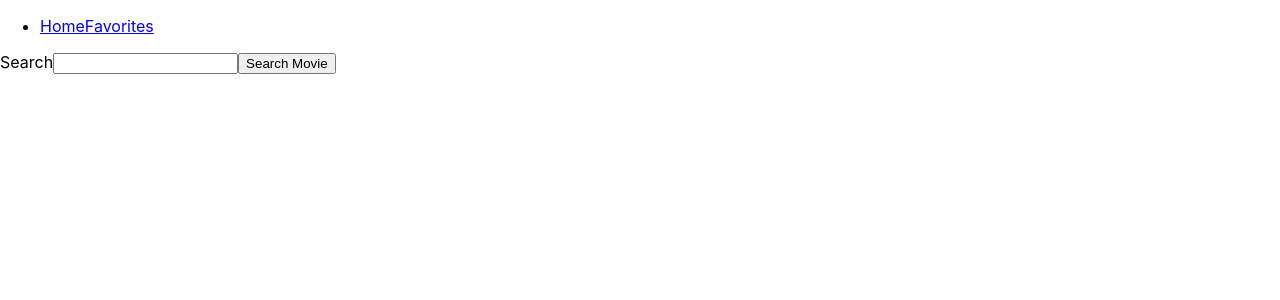
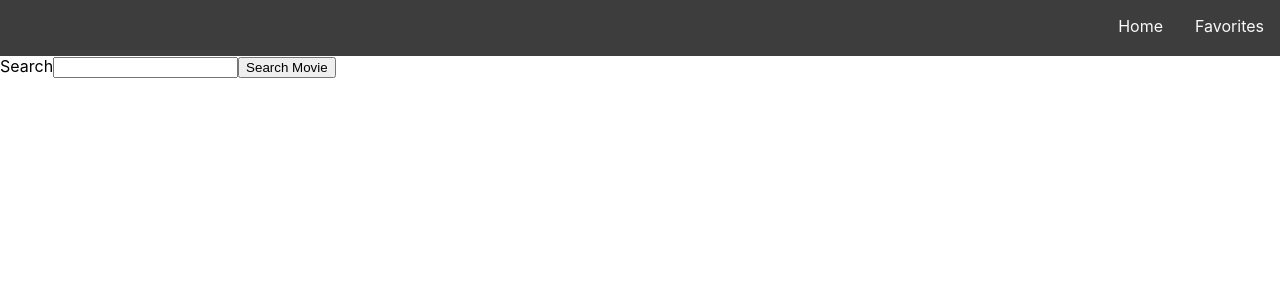
Before and after one commit to Robertcego/movie-app, a React (Create React App) app: page / in a window 1280 px wide. Shown: the top 300 px of the page. Built offline with nearby package versions, Linux system fonts and the light colour scheme.

Commit message:
Update -> added styling | Still in progress...

```diff
--- /dev/null
+++ b/src/components/Movie/MovieCard.component.css
@@ -0,0 +1,3 @@
+img {
+  border-radius: 0.8rem;
+}
--- /dev/null
+++ b/src/components/Movie/MovieCard.jsx
@@ -0,0 +1,12 @@
+import React from "react";
+import "./MovieCard.component.css";
+
+function MovieCard({ title, poster }) {
+  return (
+    <div className="card-container">
+      <img width="auto" height="350rem" src={poster} alt={title} />
+    </div>
+  );
+}
+
+export default MovieCard;
--- /dev/null
+++ b/src/components/Nav/NavBar.component.css
@@ -0,0 +1,23 @@
+nav {
+  height: 3.5rem;
+  background-color: #3d3d3d;
+}
+
+a {
+  color: #fafafa;
+  text-decoration: none;
+}
+
+.menu-item:hover {
+  transform: scale(1.05);
+}
+
+.menu-container {
+  display: flex;
+  align-items: center;
+  justify-content: flex-end;
+}
+
+.menu-item {
+  padding: 1rem;
+}
--- a/src/components/Nav/NavBar.jsx
+++ b/src/components/Nav/NavBar.jsx
@@ -1,18 +1,22 @@
 import React from "react";
 import { NavLink } from "react-router-dom";
 
+import "./NavBar.component.css";
+
 export default function NavBar() {
   return (
-    <header className="navbar">
+    <header>
       <nav>
-        <ul>
-          <li>
+        <div className="menu-container">
+          <div className="menu-item">
             <NavLink exact to="/">
               Home
             </NavLink>
+          </div>
+          <div className="menu-item">
             <NavLink to="/favorites">Favorites</NavLink>
-          </li>
-        </ul>
+          </div>
+        </div>
       </nav>
     </header>
   );
--- a/src/components/Search/Search.jsx
+++ b/src/components/Search/Search.jsx
@@ -2,6 +2,7 @@ import React, { useState } from "react";
 import { connect } from "react-redux";
 import { addMovieFavorite, getMovies } from "../../actions";
 import { Link } from "react-router-dom";
+import MovieCard from "../Movie/MovieCard";
 
 function Search({ movies, getMovies, addMovieFavorite }) {
   const [title, setTitle] = useState("");
@@ -16,20 +17,36 @@ function Search({ movies, getMovies, addMovieFavorite }) {
   };
 
   return (
-    <div>
+    <div style={{ width: "100vw" }}>
       <form onSubmit={(e) => handleSubmit(e)}>
         <label htmlFor="title">Search</label>
         <input type="text" value={title} onChange={(e) => handleChange(e)} />
         <button type="submit">Search Movie</button>
       </form>
-      <div>
+      <div
+        style={{
+          display: "flex",
+          flexWrap: "wrap",
+          alignItems: "center",
+          justifyContent: "center",
+        }}
+      >
         {movies.map((movie) => (
-          <li key={movie.imdbID}>
+          <div key={movie.imdbID}>
+            <div
+              style={{
+                padding: "0.15rem",
+                display: "flex",
+                flexDirection: "column",
+              }}
+            >
               <Link to={`/movie/${movie.imdbID}`}>
-              <p>{movie.Title}</p>
+                <MovieCard
+                  title={movie.Title}
+                  poster={movie.Poster}
+                  year={movie.Year}
+                />
               </Link>
-            <img src={movie.Poster} alt="" />
-            <h3>{movie.Year}</h3>
               <button
                 onClick={() =>
                   addMovieFavorite({
@@ -38,9 +55,10 @@ function Search({ movies, getMovies, addMovieFavorite }) {
                   })
                 }
               >
-              Add to Favorites
+                Add Favorite
               </button>
-          </li>
+            </div>
+          </div>
         ))}
       </div>
     </div>
--- a/src/index.css
+++ b/src/index.css
@@ -1,13 +1,15 @@
 body {
   margin: 0;
-  font-family: -apple-system, BlinkMacSystemFont, 'Segoe UI', 'Roboto', 'Oxygen',
-    'Ubuntu', 'Cantarell', 'Fira Sans', 'Droid Sans', 'Helvetica Neue',
+  padding: 0;
+  box-sizing: border-box;
+  font-family: -apple-system, BlinkMacSystemFont, "Segoe UI", "Roboto", "Oxygen",
+    "Ubuntu", "Cantarell", "Fira Sans", "Droid Sans", "Helvetica Neue",
     sans-serif;
   -webkit-font-smoothing: antialiased;
   -moz-osx-font-smoothing: grayscale;
 }
 
 code {
-  font-family: source-code-pro, Menlo, Monaco, Consolas, 'Courier New',
+  font-family: source-code-pro, Menlo, Monaco, Consolas, "Courier New",
     monospace;
 }
```
Also changed, not shown: src/App.css (deleted, +0 -38 lines), src/components/Favorites/Favorites.component.css (added), src/components/Movie/Movie.component.css (added), src/components/Search/Search.component.css (added). Lines whose indentation alone changed are shown as unchanged.
